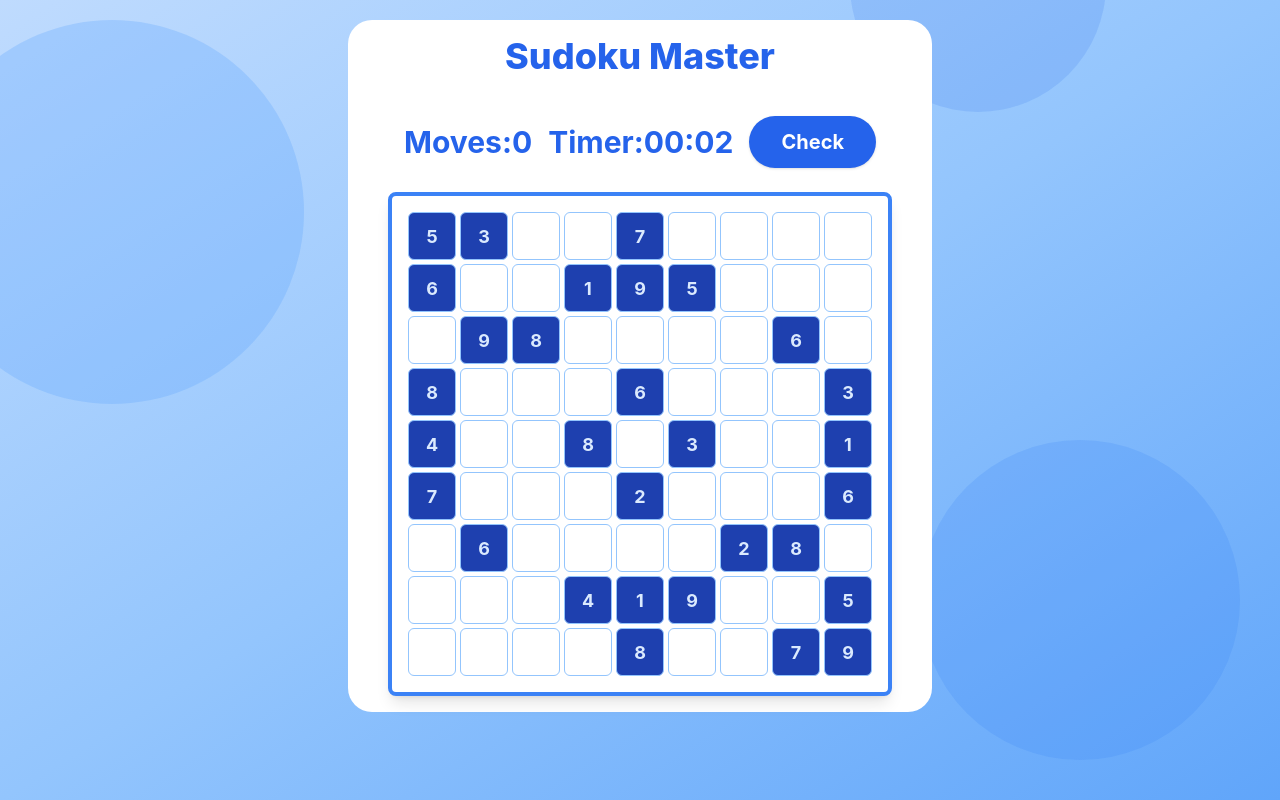
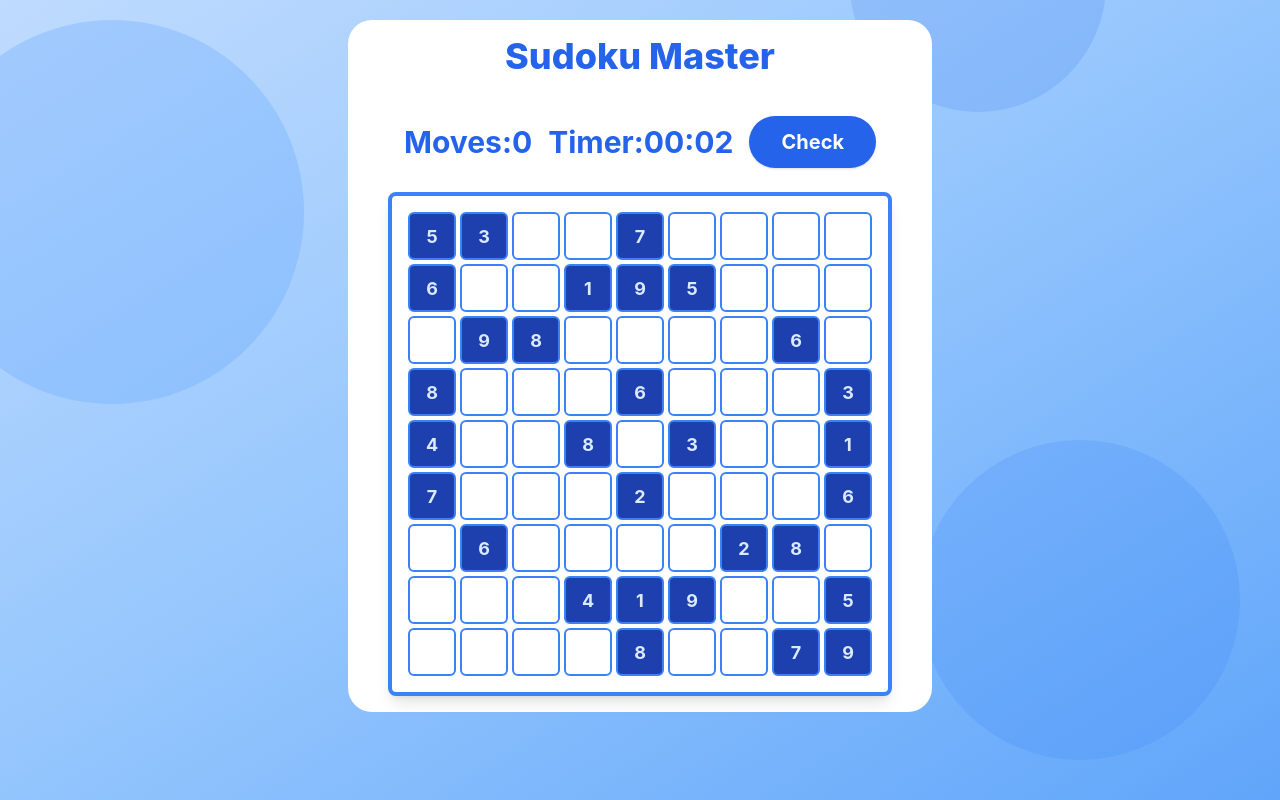
Before and after one commit to Souvik606/MindGames, a React (Create React App) app: page /sudoku-game in a window 1280 px wide. Both pictures are taken after a click on the button "Proceed". Built offline with nearby package versions, Linux system fonts and the light colour scheme.

Commit message:
sudoku-game

```diff
--- a/src/Sudoku.js
+++ b/src/Sudoku.js
@@ -117,9 +117,9 @@ const SudokuGame = () => {
         type="text"
         maxLength={1}
         disabled={isPrefilled}
-        className={`w-12 h-12 border text-center font-bold text-lg rounded-md
+        className={`w-12 h-12 border-2 text-center font-bold text-lg rounded-md
           ${isPrefilled ? "bg-blue-800 text-blue-100 font-bold" : "bg-white hover:bg-blue-50 transition-colors duration-150"}
-          ${isError ? "bg-red-300 text-red-600 border-red-500" : "border-blue-300"}
+          ${isError ? "bg-red-300 text-red-600 border-red-500" : "border-blue-500"}
           focus:outline-none focus:ring-2 focus:ring-blue-400
         `}
         value={grid[row][col] || ""}
```
